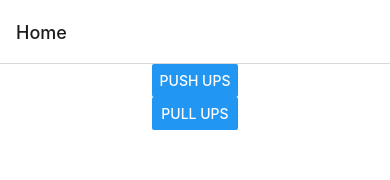
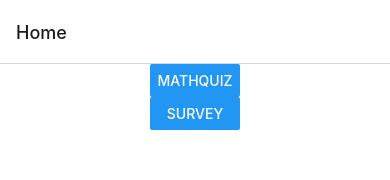
Before and after one commit to alanpnguyen123/portfolio2, a React Native app in the folder quizapp/: screen /Home in a window 390 px wide. Shown: the top 180 px of the page. Built offline with nearby package versions, Linux system fonts and the light colour scheme.

Commit message:
April 25, 2022 4:46 PM

```diff
--- a/quizapp/App.js
+++ b/quizapp/App.js
@@ -11,14 +11,14 @@ const Stack = createNativeStackNavigator();
 
 
 export default function App() {
-  let exerciseList = [
+  let quizList = [
     {
-      name: "Push Ups",
+      name: "MathQuiz",
       key: "1",
       suggestedKey: "2"
     },
     {
-      name: "Pull Ups",
+      name: "Survey",
       key: "2",
       suggestedKey: "1"
     },
@@ -27,8 +27,8 @@ export default function App() {
   return (
     <NavigationContainer>
       <Stack.Navigator>
-        <Stack.Screen name="Home" component={HomeScreen} initialParams={{exerciseList:exerciseList}}/>
-        <Stack.Screen name="RepetitionExercise" component={RepetitionExerciseScreen}initialParams={{exerciseList:exerciseList}} />
+        <Stack.Screen name="Home" component={HomeScreen} initialParams={{quizList:quizList}}/>
+        <Stack.Screen name="MathQuiz" component={RepetitionExerciseScreen}initialParams={{quizList:quizList}} />
       </Stack.Navigator>
     </NavigationContainer>);
 }
--- a/quizapp/screens/HomeScreen.js
+++ b/quizapp/screens/HomeScreen.js
@@ -5,13 +5,13 @@ import { styles } from '../App'
 
 
 export default function HomeScreen({ navigation,  route }) {
-    let exerciseList = route.params.exerciseList
+    let quizList = route.params.quizList
     let gotoExercise = useCallback(({ key }) => {
-      navigation.navigate("RepetitionExercise", { exerciseKey: key, count: 0, exerciseList: exerciseList })
+      navigation.navigate("RepetitionExercise", { exerciseKey: key, count: 0, quizList: quizList })
     })
     return (
       <View style={styles.container}>
-        <FlatList data={exerciseList} renderItem={({ item }) =>
+        <FlatList data={quizList} renderItem={({ item }) =>
           <Button onPress={() => gotoExercise(item)} title={item.name}></Button>
         } />
         <StatusBar style="auto" />
--- a/quizapp/screens/MathQuiz.js
+++ b/quizapp/screens/MathQuiz.js
@@ -5,11 +5,11 @@ import { styles } from '../App'
 
 
 export default function RepetitionExerciseScreen({ navigation, route }) {
-    let { exerciseKey, exerciseList } = route.params
+    let { exerciseKey, quizList } = route.params
     let [count, setCount] = useState(0)
-    let currentExercise = exerciseList.find(ex => ex.key === exerciseKey)
+    let currentExercise = quizList.find(ex => ex.key === exerciseKey)
     let suggestion = useCallback(() => {
-      navigation.navigate("RepetitionExercise", { exerciseKey: currentExercise.suggestedKey, exerciseList: exerciseList, count: 0 })
+      navigation.navigate("RepetitionExercise", { exerciseKey: currentExercise.suggestedKey, count: 0 })
     })
     return (
       <View style={styles.container}>
```
